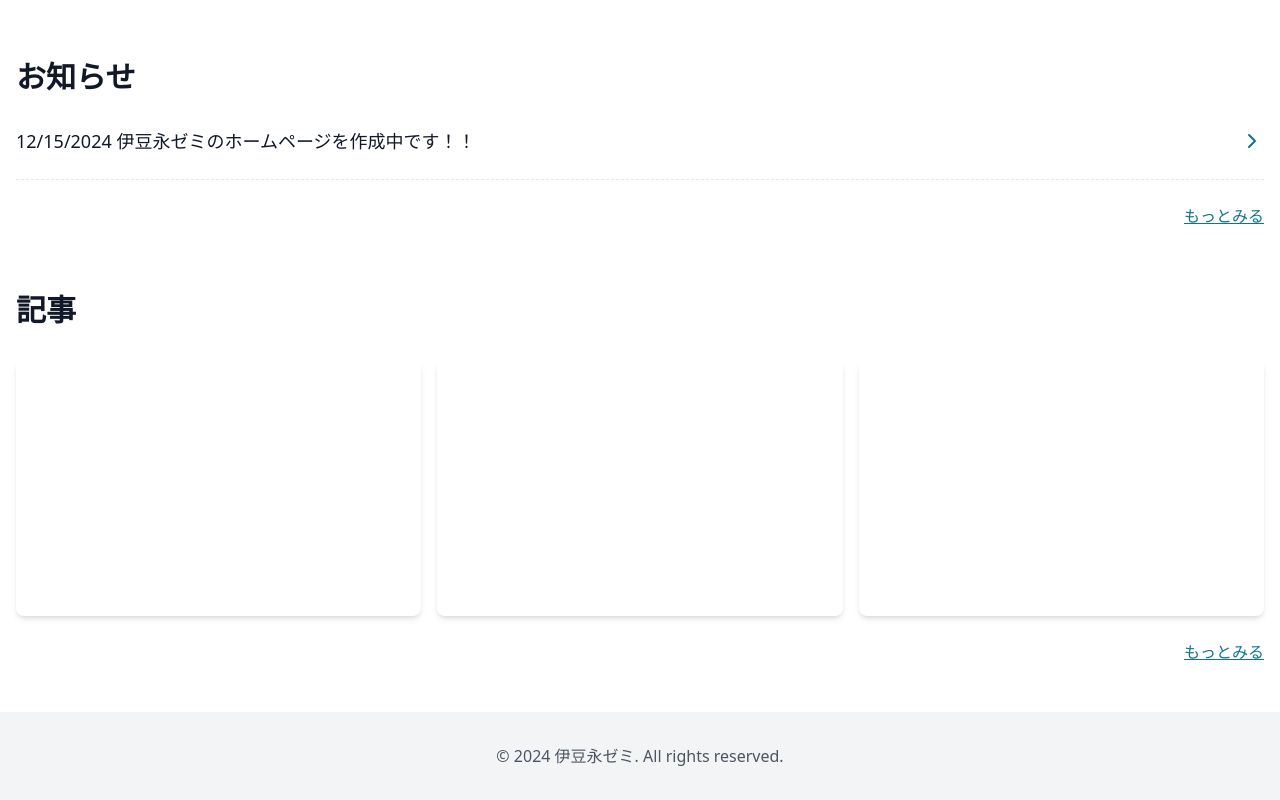
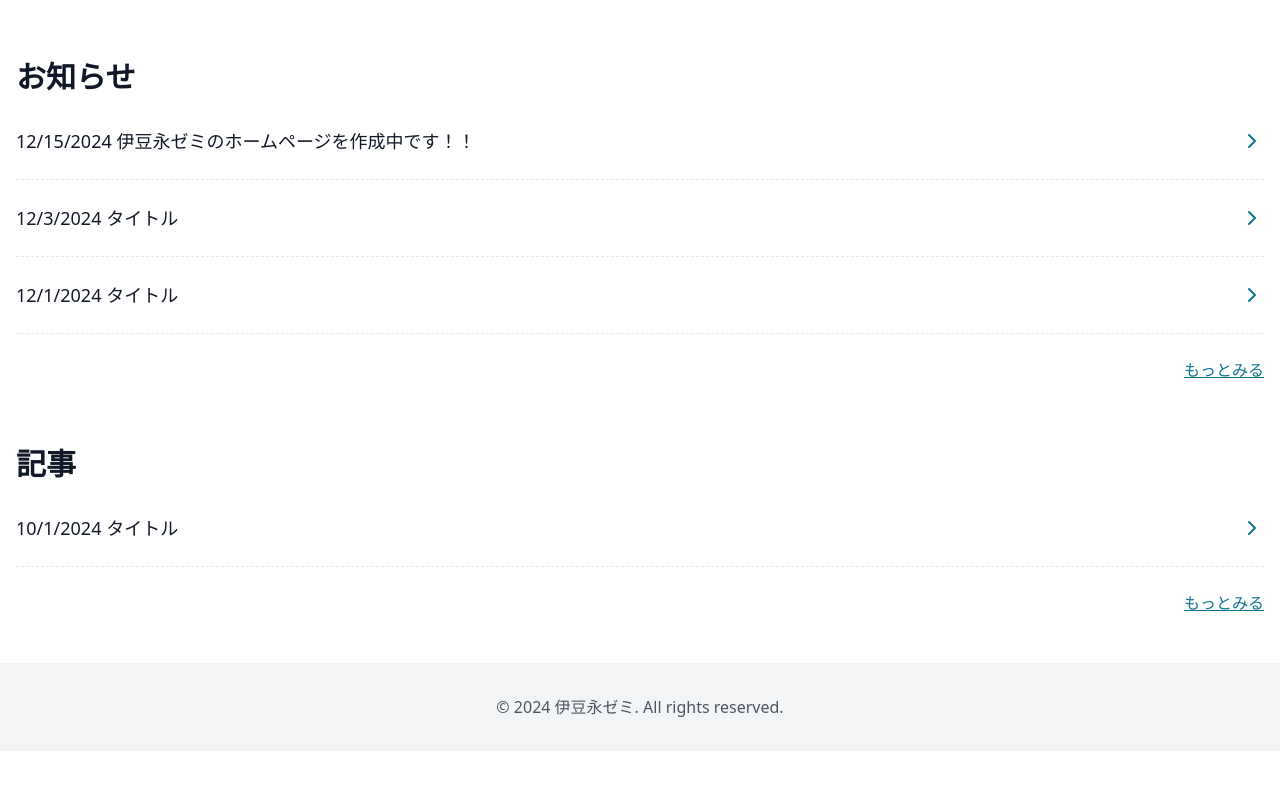
Before and after one commit to izunaga-lab/wagaya, a Next.js app: page / in a window 1280 px wide. Shown: the part 1353-2153 px from the top of the page. After the commit the page ends 2104 px from the top, so only its background shows below. Built offline with nearby package versions, Linux system fonts and the light colour scheme.

Commit message:
/articlesを作成

```diff
--- /dev/null
+++ b/app/articles/[id]/page.tsx
@@ -0,0 +1,19 @@
+import { getAllContents, getContentById } from '#lib/content'
+import { MarkdownContainer } from '@/components/markdown-container'
+import { ContentType } from '@/types'
+
+export default async function ArticleDetailPage({ params }: { params: Promise<{ id: string }> }) {
+  const { id } = await params
+  const article = await getContentById(ContentType.ARTICLE, id)
+  return (
+    <div className="container mx-auto px-4 py-12">
+      <h1 className="mb-8 text-4xl font-extrabold">{article.title}</h1>
+      <MarkdownContainer markdown={article.content} />
+    </div>
+  )
+}
+
+export async function generateStaticParams() {
+  const articles = await getAllContents(ContentType.ARTICLE)
+  return articles.map((article) => ({ id: article.id }))
+}
--- /dev/null
+++ b/app/articles/layout.tsx
@@ -0,0 +1,10 @@
+import { PageHeadingArea } from '@/components/page-heading-area'
+
+export default function ArticleLayout({ children }: { children: React.ReactNode }) {
+  return (
+    <div>
+      <PageHeadingArea title="記事" iconName="info" />
+      {children}
+    </div>
+  )
+}
--- /dev/null
+++ b/app/articles/page.tsx
@@ -0,0 +1,27 @@
+import { ChevronRightIcon } from 'lucide-react'
+import Link from 'next/link'
+
+import { getAllContents } from '#lib/content'
+import { sectionTitles } from '@/lib/section-title'
+import { ContentType } from '@/types'
+
+export default async function ArticlePage() {
+  const articles = await getAllContents(ContentType.ARTICLE)
+  return (
+    <div className="container mx-auto px-4 py-12">
+      <div className="space-y-6">
+        {articles.map((article) => (
+          <div key={article.id} className="flex items-start border-b border-dashed border-gray-200 pb-6">
+            <Link
+              href={`${sectionTitles.article.path}/${article.id}`}
+              className="text-lg hover:underline flex items-center justify-between w-full"
+            >
+              {article.date.toLocaleDateString()} {article.title}
+              <ChevronRightIcon className="min-w-6 min-h-6 text-cyan-700 ml-2" />
+            </Link>
+          </div>
+        ))}
+      </div>
+    </div>
+  )
+}
--- a/app/page.tsx
+++ b/app/page.tsx
@@ -70,13 +70,20 @@ export default async function Home() {
 
       <section>
         <SectionTitle title={sectionTitles.article.title} />
-        <div className="grid md:grid-cols-3 gap-4">
-          {[1, 2, 3].map((i) => (
-            <div
-              key={i}
-              className="relative h-64 overflow-hidden rounded-lg shadow-md transition-transform hover:scale-105"
-            ></div>
-          ))}
+        <div className="space-y-6">
+          {getLatestContents(ContentType.ARTICLE, 5).then((articles) =>
+            articles.map((article, index) => (
+              <div key={index} className="flex items-start border-b border-dashed border-gray-200 pb-6">
+                <Link
+                  href={`${sectionTitles.article.path}/${article.id}`}
+                  className="text-lg hover:underline flex items-center justify-between w-full"
+                >
+                  {article.date.toLocaleDateString()} {article.title}
+                  <ChevronRightIcon className="min-w-6 min-h-6 text-cyan-700 ml-2" />
+                </Link>
+              </div>
+            )),
+          )}
         </div>
         <MoreLink path={sectionTitles.article.path} />
       </section>
--- /dev/null
+++ b/content/article/2024-10-01.md
@@ -0,0 +1,4 @@
+---
+id: 6971f0dc-5c7d-4c73-a034-30763f4056f4
+title: タイトル
+---
--- /dev/null
+++ b/content/news/2024-12-01.md
@@ -0,0 +1,4 @@
+---
+id: 5d0fb2f7-126a-4ac8-a483-16d74d41286b
+title: タイトル
+---
--- /dev/null
+++ b/content/news/2024-12-03.md
@@ -0,0 +1,4 @@
+---
+id: 2ade081d-cd6e-4ce4-bf15-76b33b730c55
+title: タイトル
+---
```
